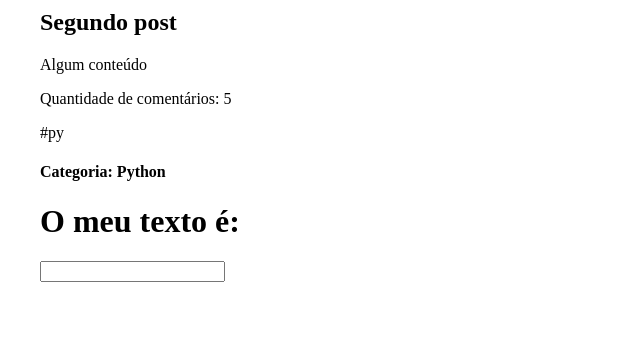
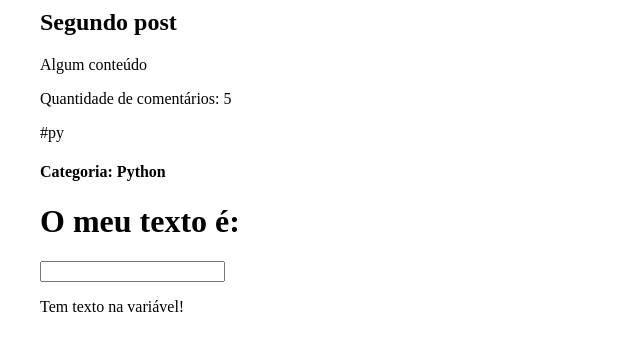
Before and after one commit to lucas-cercal/typescript-basico, a React (Create React App) app in the folder 11_react_com_ts/: page / in a window 1280 px wide. Shown: the part 620-970 px from the top of the page, without its empty margins (0-640 px from the left). Built offline with nearby package versions, Linux system fonts and the light colour scheme; the HTML template or start-up script is replaced by a standard one.

Commit message:
feat: add types

```diff
--- a/11_react_com_ts/src/App.tsx
+++ b/11_react_com_ts/src/App.tsx
@@ -7,6 +7,9 @@ import Destructuring, { Category } from "./components/Destructuring"
 
 // 6 - useState
 import State from "./components/State"
+
+// 8 - types
+type textOrNull = string | null
 
 function App() {
 
@@ -20,6 +23,12 @@ function App() {
     return `Olá, ${name}`
   }
 
+  // 8 - type
+  const myText: textOrNull = 'Tem algum texto aqui'
+  let mySecondText: textOrNull = null
+
+  // mySecondText = 'Opa'
+
   return (
     <div className="App">
       <h1>Typescript com React</h1>
@@ -28,7 +37,7 @@ function App() {
       {isWorking && <p>Está trabalhando!</p>}
       <h3>{userGreeting(name)}</h3>
       <FirstComponent />
-      <SecondComponent name="segundo"/>
+      <SecondComponent name="segundo" />
       <Destructuring
         title="Primeiro post"
         content="Algum conteúdo"
@@ -44,6 +53,8 @@ function App() {
         category={Category.P}
       />
       <State />
+      {myText && <p>Tem texto na variável!</p>}
+      {mySecondText && <p>Tem texto na variável!</p>}
     </div>
   );
 }
```
